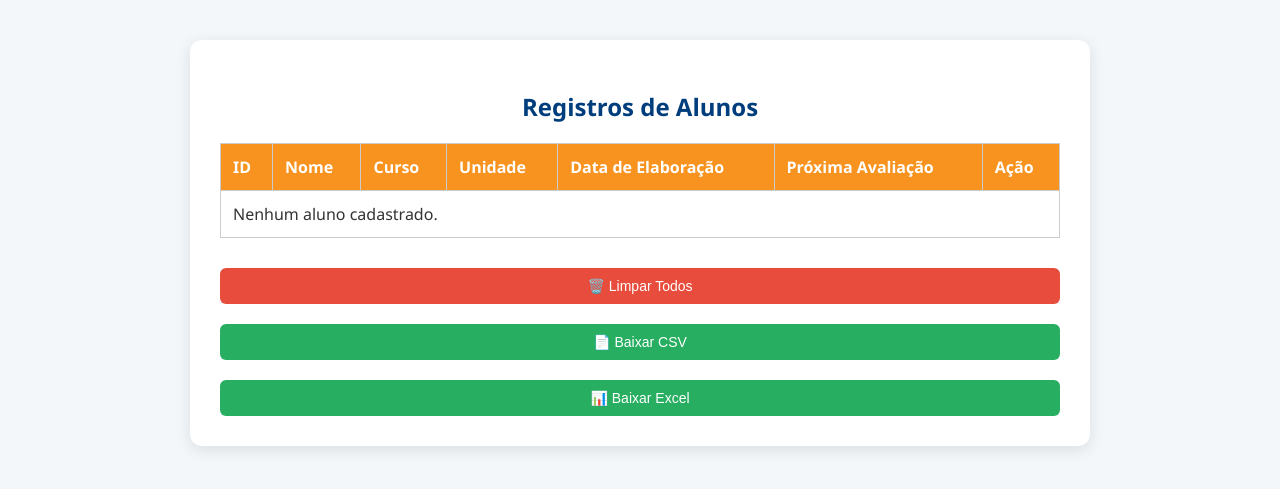
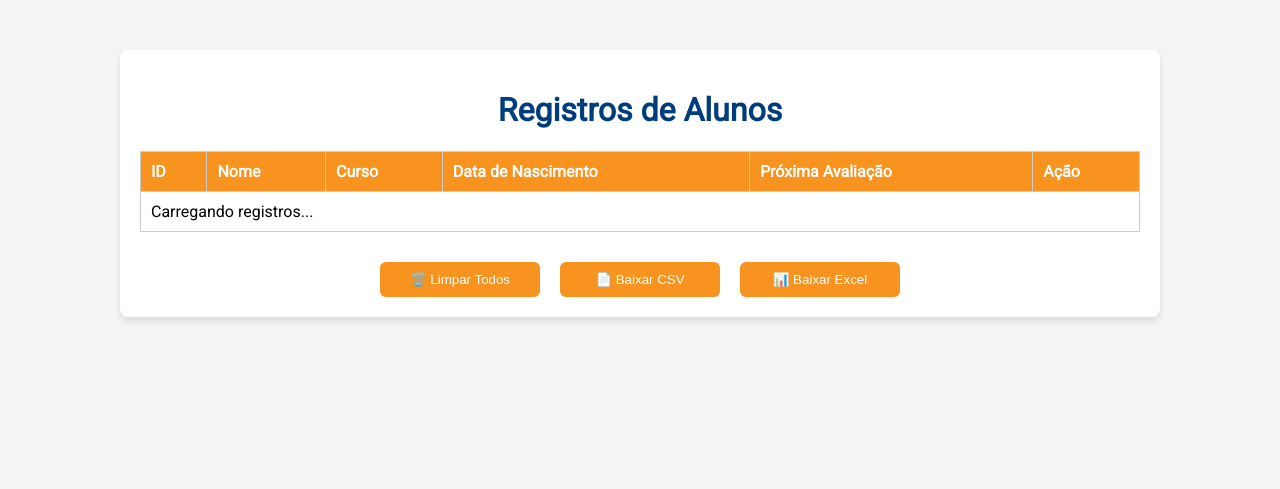
Before and after one commit to euantoniojunior/sistemapei, a Flask app: page /registros in a window 1280 px wide. Shown: the top 489 px of the page. Run offline with Flask 3, Linux system fonts and the light colour scheme; the visitor is signed in with stand-in values (Sample User, id 1).

Commit message:
Update registros.html

```diff
--- a/templates/registros.html
+++ b/templates/registros.html
@@ -4,31 +4,37 @@
     <meta charset="UTF-8">
     <title>Gerenciar Registros</title>
     <link href="https://fonts.googleapis.com/css2?family=Roboto&display=swap" rel="stylesheet">
-    <link rel="stylesheet" href="/static/style.css">
     <style>
-        .container {
-            max-width: 1000px;
-            margin: 40px auto;
-            background: white;
-            border-radius: 12px;
-            box-shadow: 0 4px 16px rgba(0,0,0,0.1);
-            padding: 30px;
+        body {
+            font-family: 'Roboto', sans-serif;
+            background-color: #f4f4f4;
+            text-align: center;
+            margin: 0;
+            padding: 0;
         }
 
-        h2 {
+        .container {
+            background-color: #ffffff;
+            width: 90%;
+            max-width: 1000px;
+            margin: 50px auto;
+            padding: 20px;
+            box-shadow: 0px 4px 6px rgba(0, 0, 0, 0.1);
+            border-radius: 8px;
+        }
+
+        h1 {
             color: #003D7C;
-            text-align: center;
-            margin-bottom: 20px;
         }
 
         table {
             width: 100%;
             border-collapse: collapse;
-            margin-top: 20px;
+            margin: 20px 0;
         }
 
         th, td {
-            padding: 12px;
+            padding: 10px;
             border: 1px solid #ccc;
             text-align: left;
         }
@@ -50,12 +56,13 @@
             flex-wrap: wrap;
         }
 
-        button.btn-excluir,
-        button.btn-limpar,
-        button.btn-csv,
-        button.btn-excel {
+        .btn-excluir,
+        .btn-limpar,
+        .btn-csv,
+        .btn-excel {
             padding: 10px 16px;
-            font-size: 14px;
+            background-color: #F7931E;
+            color: white;
             border: none;
             border-radius: 6px;
             cursor: pointer;
@@ -63,33 +70,17 @@
             min-width: 160px;
         }
 
-        button.btn-excluir {
-            background-color: #e74c3c;
-            color: white;
-        }
-
-        button.btn-excluir:hover {
+        .btn-excluir:hover {
             background-color: #c0392b;
         }
 
-        button.btn-limpar {
-            background-color: #e67e22;
-            color: white;
-        }
-
-        button.btn-limpar:hover {
+        .btn-limpar:hover {
             background-color: #d35400;
         }
 
-        button.btn-csv,
-        button.btn-excel {
+        .btn-csv:hover,
+        .btn-excel:hover {
             background-color: #27ae60;
-            color: white;
-        }
-
-        button.btn-csv:hover,
-        button.btn-excel:hover {
-            background-color: #1e8449;
         }
 
         @media (max-width: 768px) {
@@ -102,27 +93,28 @@
 </head>
 <body>
 
-<div class="form-container">
-    <h2>Registros de Alunos</h2>
+<div class="container">
+    <h1>Registros de Alunos</h1>
 
-    <table>
+    <!-- Tabela -->
+    <table id="tabela-registros">
         <thead>
             <tr>
                 <th>ID</th>
                 <th>Nome</th>
                 <th>Curso</th>
-                <th>Unidade</th>
-                <th>Data de Elaboração</th>
+                <th>Data de Nascimento</th>
                 <th>Próxima Avaliação</th>
                 <th>Ação</th>
             </tr>
         </thead>
         <tbody id="registros-body">
-            <tr><td colspan="7">Carregando alunos...</td></tr>
+            <tr><td colspan="6">Carregando registros...</td></tr>
         </tbody>
     </table>
 
-    <div class="button-group actions">
+    <!-- Botões de ação -->
+    <div class="actions">
         <button class="btn-excluir" onclick="excluirTodos()">🗑️ Limpar Todos</button>
         <button class="btn-csv" onclick="window.location.href='/api/alunos/csv'">📄 Baixar CSV</button>
         <button class="btn-excel" onclick="window.location.href='/api/alunos/excel'">📊 Baixar Excel</button>
@@ -135,27 +127,33 @@
     async function carregarRegistros() {
         try {
             const res = await fetch("/api/alunos");
-            const alunos = await res.json();
+            if (!res.ok) throw new Error("Erro na resposta do servidor");
+
+            let alunos = await res.json();
+
+            // Garante que é array
+            if (!Array.isArray(alunos)) {
+                alunos = [];
+            }
 
             const tbody = document.getElementById("registros-body");
             tbody.innerHTML = "";
 
-            if (!Array.isArray(alunos) || !alunos.length) {
-                tbody.innerHTML = "<tr><td colspan='7'>Nenhum aluno cadastrado.</td></tr>";
+            if (!alunos.length) {
+                tbody.innerHTML = "<tr><td colspan='6'>Nenhum aluno cadastrado.</td></tr>";
                 return;
             }
 
             alunos.forEach(aluno => {
-                const dataElaboracao = aluno.data_elaboracao ? new Date(aluno.data_elaboracao).toLocaleDateString() : "N/A";
-                const proximaAvaliacao = aluno.proxima_avaliacao ? new Date(aluno.proxima_avaliacao).toLocaleDateString() : "N/A";
+                const dataNascimento = formatarData(aluno.data_nascimento);
+                const proximaAvaliacao = formatarData(aluno.proxima_avaliacao);
 
                 const tr = document.createElement("tr");
                 tr.innerHTML = `
                     <td>${aluno.id}</td>
-                    <td>${aluno.nome}</td>
-                    <td>${aluno.curso}</td>
-                    <td>${aluno.unidade}</td>
-                    <td>${dataElaboracao}</td>
+                    <td>${aluno.nome || "N/A"}</td>
+                    <td>${aluno.curso || "N/A"}</td>
+                    <td>${dataNascimento}</td>
                     <td>${proximaAvaliacao}</td>
                     <td>
                         <button class="btn-excluir" onclick="excluirRegistro(${aluno.id})">❌ Excluir</button>
@@ -166,41 +164,41 @@
 
         } catch (err) {
             console.error("Erro ao carregar registros:", err);
-            document.getElementById("msg").innerText = "❌ Erro ao carregar dados dos alunos.";
+            document.getElementById("msg").innerText = "❌ Erro ao carregar registros.";
         }
     }
 
     async function excluirRegistro(id) {
-        if (!confirm("Tem certeza que deseja excluir este aluno?")) return;
+        if (!confirm("Tem certeza que deseja excluir esse aluno?")) return;
 
-        try {
         const res = await fetch(`/api/alunos/excluir/${id}`, {
             method: "DELETE"
         });
 
         const data = await res.json();
-            alert(data.message || "✅ Registro excluído!");
+        alert(data.message || data.error || "✅ Registro excluído!");
         carregarRegistros(); // Atualiza a tabela
-        } catch (err) {
-            alert("❌ Erro ao excluir registro.");
-            console.error(err);
-        }
     }
 
     async function excluirTodosRegistros() {
         if (!confirm("Tem certeza que deseja excluir TODOS os alunos?")) return;
 
-        try {
         const res = await fetch("/api/alunos/excluir-tudo", {
             method: "DELETE"
         });
 
         const data = await res.json();
-            alert(data.message || "✅ Todos os alunos foram excluídos.");
+        alert(data.message || data.error || "✅ Todos os registros excluídos.");
         carregarRegistros(); // Atualiza a tabela
-        } catch (err) {
-            alert("❌ Erro ao excluir todos.");
-            console.error(err);
+    }
+
+    function formatarData(dataStr) {
+        if (!dataStr || dataStr === "N/A") return "N/A";
+        try {
+            const d = new Date(dataStr.split("T")[0]);
+            return `${d.getDate().toString().padStart(2, '0')}/${(d.getMonth()+1).toString().padStart(2, '0')}/${d.getFullYear()}`;
+        } catch (e) {
+            return "Inválida";
         }
     }
 </script>
```
Lines whose indentation alone changed are shown as unchanged.
